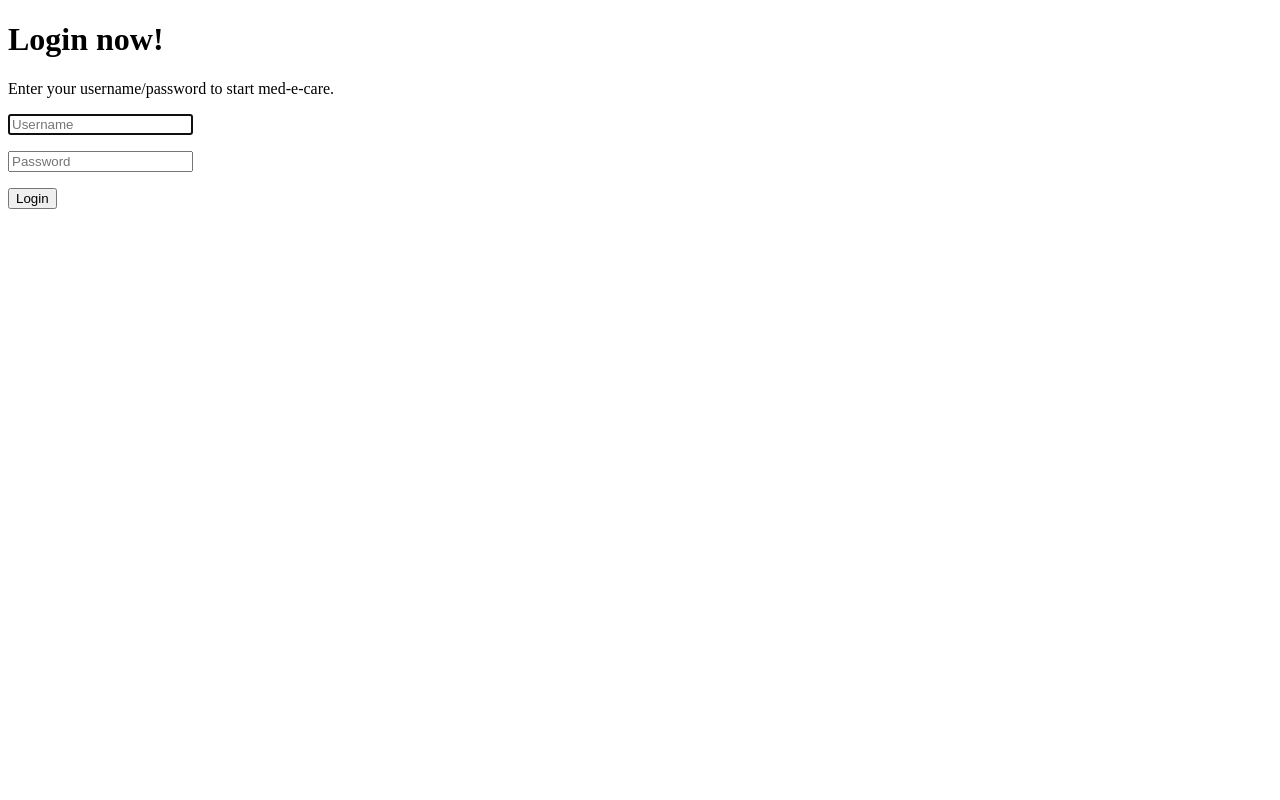
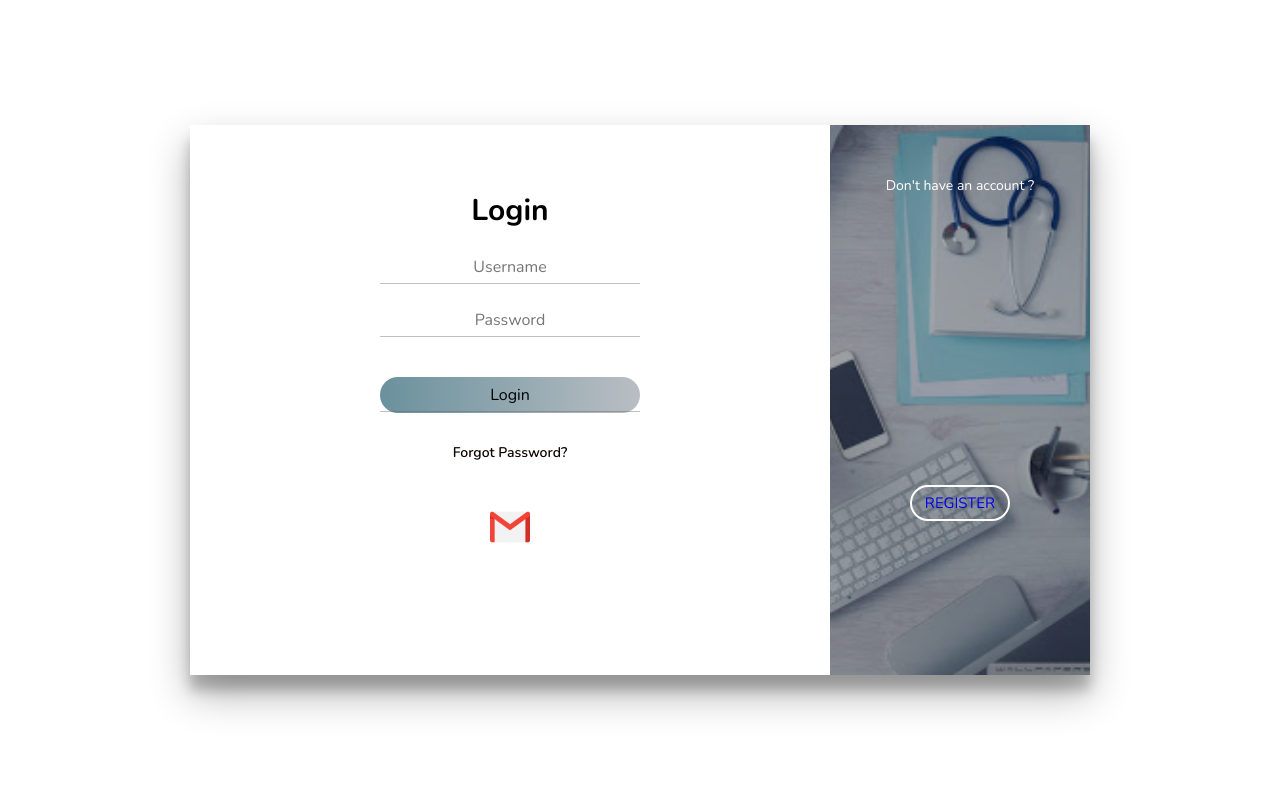
Before and after one commit to akshaya9/med-e-care, a Flask app: page /login in a window 1280 px wide. Run offline with Flask 2, Linux system fonts and the light colour scheme.

Commit message:
frontend link with login and index pages

```diff
--- /dev/null
+++ b/static/css/style.css
@@ -0,0 +1,311 @@
+*, *:before, *:after{
+  margin: 0;
+  padding: 0;
+  box-sizing: border-box;
+  font-family: 'Nunito', sans-serif;
+}
+
+body{
+  width: 100%;
+  height: 100vh;
+  display: flex;
+  justify-content: center;
+  align-items: center;
+  font-family: 'Nunito', sans-serif;
+}
+
+input, button{
+  border:none;
+  outline: none;
+  background: none;
+}
+
+.cont{
+  overflow: hidden;
+  position: relative;
+  width: 900px;
+  height: 550px;
+  background: #fff;
+  box-shadow: 0 19px 38px rgba(0, 0, 0, 0.30), 0 15px 12px rgba(0, 0, 0, 0.22);
+}
+
+.form{
+  position: relative;
+  width: 640px;
+  height: 100%;
+  padding: 50px 30px;
+  -webkit-transition:-webkit-transform 1.2s ease-in-out;
+  transition: -webkit-transform 1.2s ease-in-out;
+  transition: transform 1.2s ease-in-out;
+  transition: transform 1.2s ease-in-out, -webkit-transform 1.2s ease-in-out;
+}
+
+h2{
+  width: 100%;
+  font-size: 30px;
+  text-align: center;
+}
+
+label{
+  display: block;
+  width: 260px;
+  margin: 25px auto 0;
+  text-align: center;
+}
+
+label span{
+  font-size: 14px;
+  font-weight: 600;
+  color: #505f75;
+  text-transform: uppercase;
+}
+
+input{
+  display: block;
+  width: 100%;
+  margin-top: 5px;
+  font-size: 16px;
+  padding-bottom: 5px;
+  border-bottom: 1px solid rgba(109, 93, 93, 0.4);
+  text-align: center;
+  font-family: 'Nunito', sans-serif;
+}
+
+button{
+  display: block;
+  margin: 0 auto;
+  width: 260px;
+  height: 36px;
+  border-radius: 30px;
+  color: #fff;
+  font-size: 15px;
+  cursor: pointer;
+}
+
+.submit{
+  margin-top: 40px;
+  margin-bottom: 30px;
+  text-transform: uppercase;
+  font-weight: 600;
+  font-family: 'Nunito', sans-serif;
+  background: -webkit-linear-gradient(left, #6a919d, #b9bec3);
+}
+
+.submit:hover{
+  background: -webkit-linear-gradient(left, #b9bec3, #6a919d);
+}
+
+.forgot-pass{
+  margin-top: 15px;
+  text-align: center;
+  font-size: 14px;
+  font-weight: 600;
+  color: #0c0101;
+  cursor: pointer;
+}
+
+.forgot-pass:hover{
+  color: red;
+}
+
+.social-media{
+  width: 100%;
+  text-align: center;
+  margin-top: 20px;
+}
+
+.social-media ul{
+  list-style: none;
+}
+
+.social-media ul li{
+  display: inline-block;
+  cursor: pointer;
+  margin: 25px 15px;
+}
+
+.social-media img{
+  width: 40px;
+  height: 40px;
+}
+
+.sub-cont{
+  overflow: hidden;
+  position: absolute;
+  left: 640px;
+  top: 0;
+  width: 900px;
+  height: 100%;
+  padding-left: 260px;
+  background: #fff;
+  -webkit-transition: -webkit-transform 1.2s ease-in-out;
+  transition: -webkit-transform 1.2s ease-in-out;
+  transition: transform 1.2s ease-in-out;
+}
+
+.cont.s-signup .sub-cont{
+  -webkit-transform:translate3d(-640px, 0, 0);
+          transform:translate3d(-640px, 0, 0);
+}
+
+.img{
+  overflow: hidden;
+  z-index: 2;
+  position: absolute;
+  left: 0;
+  top: 0;
+  width: 260px;
+  height: 100%;
+  padding-top: 360px;
+}
+
+.img:before{
+  content: '';
+  position: absolute;
+  right: 0;
+  top: 0;
+  width: 900px;
+  height: 100%;
+  background-image: url(/static/images/bg3.jpg);
+  background-size: cover;
+  transition: -webkit-transform 1.2s ease-in-out;
+  transition: transform 1.2s ease-in-out, -webkit-transform 1.2s ease-in-out;
+}
+
+.img:after{
+  content: '';
+  position: absolute;
+  left: 0;
+  top: 0;
+  width: 100%;
+  height: 100%;
+  background: rgba(0,0,0,0.3);
+}
+
+.cont.s-signup .img:before{
+  -webkit-transform:translate3d(640px, 0, 0);
+          transform:translate3d(640px, 0, 0);
+}
+
+.img-text{
+  z-index: 2;
+  position: absolute;
+  left: 0;
+  top: 50px;
+  width: 100%;
+  padding: 0 20px;
+  text-align: center;
+  color: #fff;
+  -webkit-transition:-webkit-transform 1.2s ease-in-out;
+  transition: -webkit-transform 1.2s ease-in-out;
+  transition: transform 1.2s ease-in-out, -webkit-transform 1.2s ease-in-out;
+}
+
+.img-text h2{
+  margin-bottom: 10px;
+  font-weight: normal;
+}
+
+.img-text p{
+  font-size: 14px;
+  line-height: 1.5;
+}
+
+.cont.s-signup .img-text.m-up{
+  -webkit-transform:translateX(520px);
+          transform:translateX(520px);
+}
+
+.img-text.m-in{
+  -webkit-transform:translateX(-520px);
+          transform:translateX(-520px);
+}
+
+.cont.s-signup .img-text.m-in{
+  -webkit-transform:translateX(0);
+          transform:translateX(0);
+}
+
+
+.sign-in{
+  padding-top: 65px;
+  -webkit-transition-timing-function:ease-out;
+          transition-timing-function:ease-out;
+}
+
+.cont.s-signup .sign-in{
+  -webkit-transition-timing-function:ease-in-out;
+          transition-timing-function:ease-in-out;
+  -webkit-transition-duration:1.2s;
+          transition-duration:1.2s;
+  -webkit-transform:translate3d(640px, 0, 0);
+          transform:translate3d(640px, 0, 0);
+}
+
+.img-btn{
+  overflow: hidden;
+  z-index: 2;
+  position: relative;
+  width: 100px;
+  height: 36px;
+  margin: 0 auto;
+  background: transparent;
+  color: #fff;
+  text-transform: uppercase;
+  font-size: 15px;
+  cursor: pointer;
+}
+
+.img-btn:after{
+  content: '';
+  z-index: 2;
+  position: absolute;
+  left: 0;
+  top: 0;
+  width: 100%;
+  height: 100%;
+  border: 2px solid #fff;
+  border-radius: 30px;
+}
+
+.img-btn span{
+  position: absolute;
+  left: 0;
+  top: 0;
+  display: -webkit-box;
+  display: flex;
+  -webkit-box-pack:center;
+  justify-content: center;
+  align-items: center;
+  width: 100%;
+  height: 100%;
+  -webkit-transition:-webkit-transform 1.2s;
+  transition: -webkit-transform 1.2s;
+  transition: transform 1.2s;
+  transition: transform 1.2s, -webkit-transform 1.2s;;
+}
+
+.img-btn span.m-in{
+  -webkit-transform:translateY(-72px);
+          transform:translateY(-72px);
+}
+
+.cont.s-signup .img-btn span.m-in{
+  -webkit-transform:translateY(0);
+          transform:translateY(0);
+}
+
+.cont.s-signup .img-btn span.m-up{
+  -webkit-transform:translateY(72px);
+          transform:translateY(72px);
+}
+
+.sign-up{
+  -webkit-transform:translate3d(-900px, 0, 0);
+          transform:translate3d(-900px, 0, 0);
+}
+
+.cont.s-signup .sign-up{
+  -webkit-transform:translate3d(0, 0, 0);
+          transform:translate3d(0, 0, 0);
+}
--- /dev/null
+++ b/static/js/script.js
@@ -0,0 +1,5 @@
+// document.querySelector('.img-btn').addEventListener('click', function()
+// 	{
+// 		document.querySelector('.cont').classList.toggle('s-signup')
+// 	}
+// );
--- a/templates/base.html
+++ b/templates/base.html
@@ -1,7 +1,13 @@
 <!DOCTYPE html>
 <html>
     <head>
+        <link href="https://fonts.googleapis.com/css?family=Nunito:400,600,700,800&display=swap" rel="stylesheet">
         <meta charset="utf-8">
+        <meta name="viewport" content="width=device-width, initial-scale=1">
+        <!-- CSS -->
+        <link rel="stylesheet" href="/static/css/style.css">
+
+
         <title>{% block title %}{% endblock %} - medEcare </title>
     </head>
     <body>
--- a/templates/login.html
+++ b/templates/login.html
@@ -2,21 +2,49 @@
 
 {% extends 'base.html' %}
 
-{% block title %} Login  {% endblock %}
+{% block title %} Login {% endblock %}
 
 {% block content %}
-    <h1>Login now!</h1>
-    <p>Enter your username/password to start med-e-care.</p>
+    <div class="cont">
+        <div class="form sign-in">
+            <h2> Login </h2>
+            <form action="{{ url_for('login') }}", method="POST">
+                <label>
+                    {{displayField(form.username, 'Username', autocomplete="off", autofocus=true)}}
+                </label>
 
-    <form action="{{ url_for('login') }}", method="POST">
-        {{displayField(form.username, 'Username', autocomplete="off", autofocus=true)}}
-        {{displayField(form.password, 'Password')}}
+                <label>
+                    {{displayField(form.password, 'Password')}}
+                </label>
 
-        <div>
-            {{ form.submit_button }}
+                <div>
+                    <button class="submit" type="button">
+                        {{ form.submit_button }}
+                    </button>
+                </div>
+
+                <p class="forgot-pass">Forgot Password?</p>
+                <div class="social-media">
+                    <ul>
+                    <li><img src="/static/images/gmail.png"></li>
+                    </ul>
+                </div>
         </div>
+        <div class="sub-cont">
+            <div class="img">
+                <div class="img-text m-up">
+                    <p>Don't have an account ?</p>
+                </div>
+                <div class="img-btn">
+                    <a href="/templates/index.html"><span class="link">Register</span></a>
+                </div>
+            </div>
+        </div>
+    </div>
+            {{ form.csrf_token }}
 
-        {{ form.csrf_token }}
+        </form>
 
-    </form>
+        <!-- <script src="/static/js/script.js"></script> -->
+
 {% endblock %}
```
Also changed, not shown: templates/index.html (+29 -12 lines), static/css/images/bg3.jpg (added), static/css/images/gmail.png (added), static/images/bg3.jpg (added), static/images/gmail.png (added).
